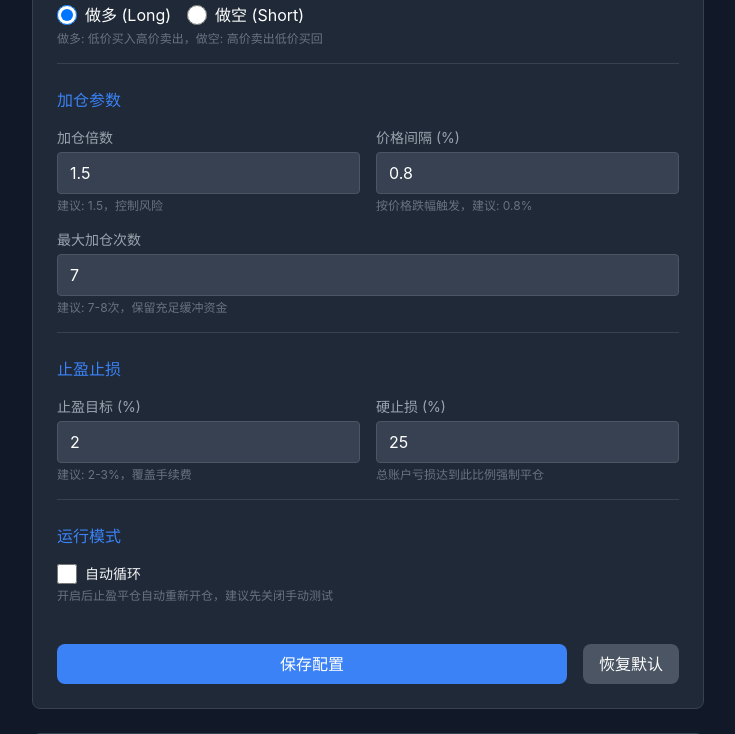
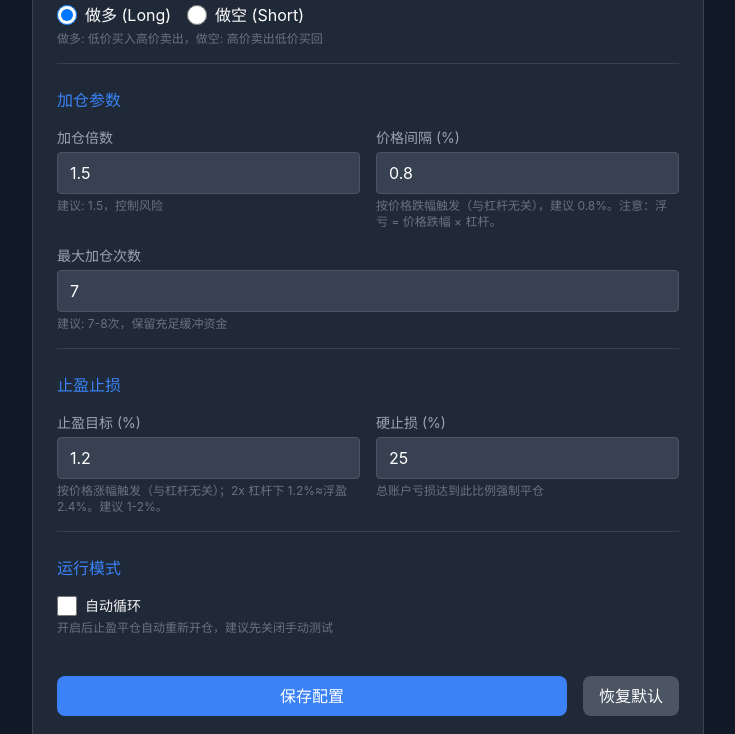
Before and after one commit to zhibite/btcFuture, a FastAPI app: page /config in a window 1280 px wide. Shown: the part 808-1542 px from the top of the page, without its empty margins (272-1007 px from the left). Run offline with FastAPI, Linux system fonts and the light colour scheme; the visitor is signed in with stand-in values (Sample User, id 1); data that the repository does not hold is empty; parts of the project's set-up code (start-up, migrations or seed data) failed here and were passed over; some libraries are stand-ins or nearby versions.

Commit message:
config: lower TAKE_PROFIT default from 2% to 1.2%
2% price-based take-profit was hard to reach in ranging markets and
does not scale with leverage (2x leverage means actual floating PnL
~4%). Lower to 1.2% (2x leverage: ~2.4% floating PnL).

Changes:
- app/martingale.py / app.py / main.py / config.yaml defaults to 0.012
- Frontend default value from 2 to 1.2

Also clarify in config UI text that:
- price_interval and take_profit both trigger on price change rate
  (independent of leverage)
- floating PnL = price change * leverage

Co-authored-by: Cursor <cursoragent@cursor.com>

```diff
--- a/app/app.py
+++ b/app/app.py
@@ -196,7 +196,7 @@ def load_config() -> Dict[str, Any]:
             'MULTIPLIER': 1.5,
             'PRICE_INTERVAL': 0.008,
             'MAX_DCA_COUNT': 7,
-            'TAKE_PROFIT': 0.02,
+            'TAKE_PROFIT': 0.012,
             'MAX_LOSS_RATE': 0.25,
             'TREND_PAUSE_RATE': 0.05,
             'TOTAL_CAPITAL': 2000,
@@ -328,7 +328,7 @@ def initialize_trading():
         multiplier=config.get('MULTIPLIER', 1.5),
         price_interval=config.get('PRICE_INTERVAL', 0.008),
         max_dca_count=config.get('MAX_DCA_COUNT', 7),
-        take_profit=config.get('TAKE_PROFIT', 0.02),
+            take_profit=config.get('TAKE_PROFIT', 0.012),
         symbol=config.get('SYMBOL', 'BTC-USDT-SWAP'),
         auto_loop=config.get('AUTO_LOOP', False),
         direction=config.get('DIRECTION', 'long')
@@ -781,7 +781,7 @@ async def update_config(request: Request):
         'MULTIPLIER': body.get('multiplier', 1.5),
         'PRICE_INTERVAL': body.get('price_interval', 0.008),
         'MAX_DCA_COUNT': body.get('max_dca_count', 7),
-        'TAKE_PROFIT': body.get('take_profit', 0.02),
+        'TAKE_PROFIT': body.get('take_profit', 0.012),
         'MAX_LOSS_RATE': body.get('max_loss_rate', 0.25),
         'TREND_PAUSE_RATE': body.get('trend_pause_rate', 0.05),
         'AUTO_LOOP': body.get('auto_loop', False),
--- a/app/config.yaml
+++ b/app/config.yaml
@@ -31,8 +31,8 @@ PRICE_INTERVAL: 0.008
 # 单轮最大补仓次数 (建议: 7-8)
 MAX_DCA_COUNT: 7
 
-# 止盈目标 (建议: 0.015 = 1.5%)
-TAKE_PROFIT: 0.015
+# 止盈目标 (建议: 0.012 = 1.2%；价格涨幅，与杠杆无关，2x杠杆下≈浮盈2.4%)
+TAKE_PROFIT: 0.012
 
 # ============ 风控参数 ============
 # 总账户硬止损 (建议: 0.25 = 25%)
--- a/app/main.py
+++ b/app/main.py
@@ -61,7 +61,7 @@ class TradingBot:
             'MULTIPLIER': 1.5,
             'PRICE_INTERVAL': 0.008,
             'MAX_DCA_COUNT': 7,
-            'TAKE_PROFIT': 0.02,
+            'TAKE_PROFIT': 0.012,
             'MAX_LOSS_RATE': 0.25,
             'TREND_PAUSE_RATE': 0.05,
             'TOTAL_CAPITAL': 2000,
@@ -131,7 +131,7 @@ class TradingBot:
             multiplier=self.config.get('MULTIPLIER', 1.5),
             price_interval=self.config.get('PRICE_INTERVAL', 0.008),
             max_dca_count=self.config.get('MAX_DCA_COUNT', 7),
-            take_profit=self.config.get('TAKE_PROFIT', 0.02),
+            take_profit=self.config.get('TAKE_PROFIT', 0.012),
             symbol=self.config.get('SYMBOL', 'BTC-USDT-SWAP'),
             auto_loop=self.config.get('AUTO_LOOP', False)
         )
@@ -481,7 +481,7 @@ def main():
             multiplier=1.5,
             price_interval=0.008,
             max_dca_count=7,
-            take_profit=0.02
+            take_profit=0.012
         )
 
         print("开始回测...")
--- a/app/martingale.py
+++ b/app/martingale.py
@@ -72,7 +72,7 @@ class MartingaleConfig:
     multiplier: float = 1.5           # 加仓倍数
     price_interval: float = 0.008     # 价格间隔 (0.8%)
     max_dca_count: int = 7            # 最大加仓次数
-    take_profit: float = 0.02         # 止盈目标 (2%)
+    take_profit: float = 0.012        # 止盈目标 (1.2%，价格涨幅，杠杆无关；2x杠杆下≈浮盈2.4%)
     symbol: str = "BTC-USDT-SWAP"     # 交易对
     auto_loop: bool = False           # 自动循环
     direction: str = "long"            # 交易方向: long=做多, short=做空
--- a/app/templates/config.html
+++ b/app/templates/config.html
@@ -110,7 +110,7 @@
                         <label class="block text-sm text-gray-400 mb-1">价格间隔 (%)</label>
                         <input type="number" name="price_interval" id="price_interval" value="0.8" min="0.1" max="5" step="0.1"
                             class="w-full px-3 py-2 bg-gray-700 border border-gray-600 rounded text-white focus:border-primary focus:outline-none">
-                        <div class="text-xs text-gray-500 mt-1">按价格跌幅触发，建议: 0.8%</div>
+                        <div class="text-xs text-gray-500 mt-1">按价格跌幅触发（与杠杆无关），建议 0.8%。注意：浮亏 = 价格跌幅 × 杠杆。</div>
                     </div>
 
                     <div class="col-span-2">
@@ -129,9 +129,9 @@
                 <div class="grid grid-cols-2 gap-4">
                     <div>
                         <label class="block text-sm text-gray-400 mb-1">止盈目标 (%)</label>
-                        <input type="number" name="take_profit" id="take_profit" value="2" min="0.5" max="10" step="0.1"
+                        <input type="number" name="take_profit" id="take_profit" value="1.2" min="0.5" max="10" step="0.1"
                             class="w-full px-3 py-2 bg-gray-700 border border-gray-600 rounded text-white focus:border-primary focus:outline-none">
-                        <div class="text-xs text-gray-500 mt-1">建议: 2-3%，覆盖手续费</div>
+                        <div class="text-xs text-gray-500 mt-1">按价格涨幅触发（与杠杆无关）；2x 杠杆下 1.2%≈浮盈 2.4%。建议 1-2%。</div>
                     </div>
 
                     <div>
@@ -271,7 +271,7 @@ function fillForm(config) {
     document.getElementById('multiplier').value = config.MULTIPLIER || 1.5;
     document.getElementById('price_interval').value = (config.PRICE_INTERVAL * 100) || 0.8;
     document.getElementById('max_dca_count').value = config.MAX_DCA_COUNT || 7;
-    document.getElementById('take_profit').value = (config.TAKE_PROFIT * 100) || 2;
+    document.getElementById('take_profit').value = (config.TAKE_PROFIT * 100) || 1.2;
     document.getElementById('max_loss_rate').value = (config.MAX_LOSS_RATE * 100) || 25;
     document.getElementById('auto_loop').checked = config.AUTO_LOOP || false;
     const direction = config.DIRECTION || 'long';
@@ -286,7 +286,7 @@ function fillForm(config) {
     document.getElementById('multiplier').value = 1.5;
     document.getElementById('price_interval').value = 0.8;
     document.getElementById('max_dca_count').value = 7;
-    document.getElementById('take_profit').value = 2;
+    document.getElementById('take_profit').value = 1.2;
     document.getElementById('max_loss_rate').value = 25;
     document.getElementById('auto_loop').checked = false;
     document.getElementById('direction_long').checked = true;
```
